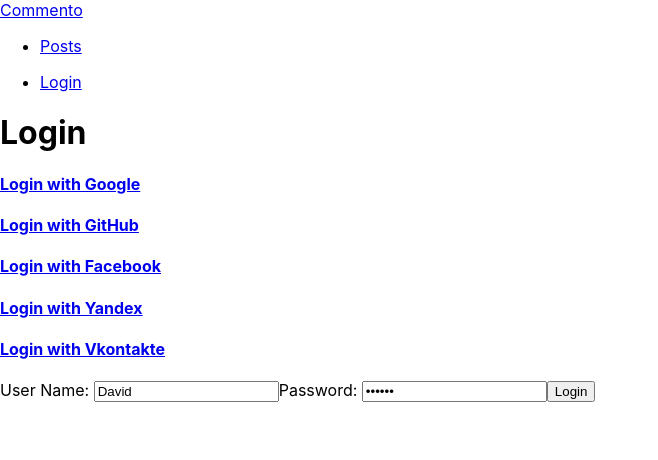
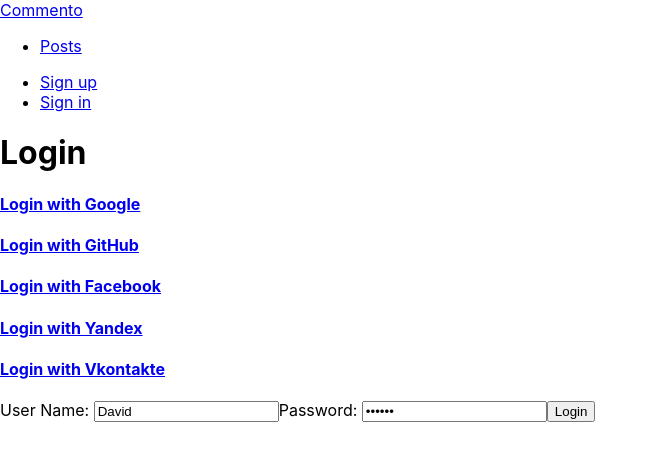
Before and after one commit to dato7898/commento-front, a React (Create React App) app: page /login in a window 1280 px wide. Shown: the top 460 px of the page, without its empty margins (0-658 px from the left). Built offline with nearby package versions, Linux system fonts and the light colour scheme.

Commit message:
Redirect login and logout user

```diff
--- a/src/component/InstructorApp.jsx
+++ b/src/component/InstructorApp.jsx
@@ -4,6 +4,7 @@ import { BrowserRouter as Router, Route, Switch } from 'react-router-dom';
 import CourseComponent from './CourseComponent';
 import LoginComponent from './LoginComponent';
 import AuthenticatedRoute from './AuthenticatedRoute';
+import NotAuthenticatedRoute from './NotAuthenticatedRoute';
 import RegisterComponent from './RegisterComponent';
 import MenuComponent from './MenuComponent';
 
@@ -15,9 +16,8 @@ class InstructorApp extends Component {
                     <MenuComponent />
                     <Switch>
                         <AuthenticatedRoute path="/" exact component={ListPostComponent} />
-                        {/* Сделать редирект на home когда залогинен */}
-                        <Route path="/login" exact component={LoginComponent} />
-                        <Route path="/register" exact component={RegisterComponent} />
+                        <NotAuthenticatedRoute path="/login" exact component={LoginComponent} />
+                        <NotAuthenticatedRoute path="/register" exact component={RegisterComponent} />
                         <AuthenticatedRoute path="/post" exact component={ListPostComponent} />
                         <AuthenticatedRoute path="/post/:id" exact component={CourseComponent} />
                     </Switch>
--- a/src/component/MenuComponent.jsx
+++ b/src/component/MenuComponent.jsx
@@ -15,7 +15,8 @@ class MenuComponent extends Component {
                         <li><Link className="nav-link" to="/post">Posts</Link></li>
                     </ul>
                     <ul className="navbar-nav navbar-collapse justify-content-end">
-                        {!isUserLoggedIn && <li><Link className="nav-link" to="/login">Login</Link></li>}
+                        {!isUserLoggedIn && <li><Link className="nav-link" to="/register">Sign up</Link></li>}
+                        {!isUserLoggedIn && <li><Link className="nav-link" to="/login">Sign in</Link></li>}
                         {isUserLoggedIn && <li><Link className="nav-link" to="/login" onClick={() => {
                             logout();
                         }}>Logout</Link></li>}
--- /dev/null
+++ b/src/component/NotAuthenticatedRoute.jsx
@@ -0,0 +1,15 @@
+import React, { Component } from 'react';
+import { Route, Redirect } from 'react-router-dom';
+import { isUserLoggedIn } from '../service/AuthenticationService';
+
+class NotAuthenticatedRoute extends Component {
+    render() {
+        if (!isUserLoggedIn()) {
+            return <Route {...this.props} />
+        } else {
+            return <Redirect to="/" />
+        }
+    }
+}
+
+export default NotAuthenticatedRoute
```
